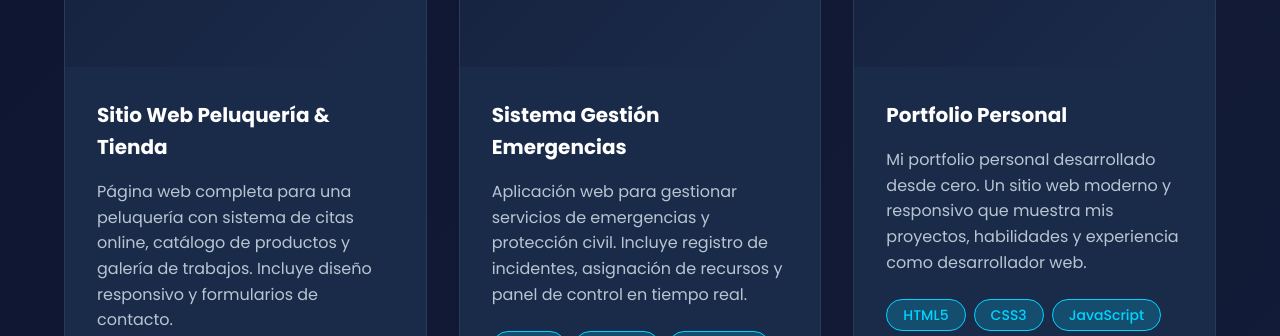
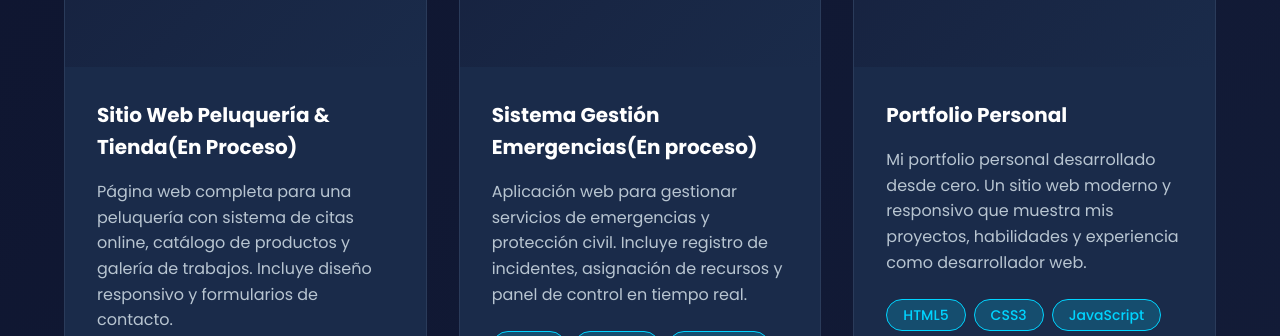
Before and after one commit to Sevillano021/portfolio, a plain HTML site: page index.html in a window 1280 px wide. Shown: the part 2539-2875 px from the top of the page. Drawn offline with Linux system fonts and the light colour scheme.

Commit message:
fix: Update project titles to indicate ongoing status

```diff
--- a/index.html
+++ b/index.html
@@ -160,7 +160,7 @@
             </div>
           </div>
           <div class="project-content">
-            <h3>Sitio Web Peluquería & Tienda</h3>
+            <h3>Sitio Web Peluquería & Tienda(En Proceso)</h3>
             <p>Página web completa para una peluquería con sistema de citas online, catálogo de productos y galería de trabajos. Incluye diseño responsivo y formularios de contacto.</p>
             <div class="project-tech">
               <span class="tech-tag">HTML5</span>
@@ -188,7 +188,7 @@
             </div>
           </div>
           <div class="project-content">
-            <h3>Sistema Gestión Emergencias</h3>
+            <h3>Sistema Gestión Emergencias(En proceso)</h3>
             <p>Aplicación web para gestionar servicios de emergencias y protección civil. Incluye registro de incidentes, asignación de recursos y panel de control en tiempo real.</p>
             <div class="project-tech">
               <span class="tech-tag">React</span>
```
